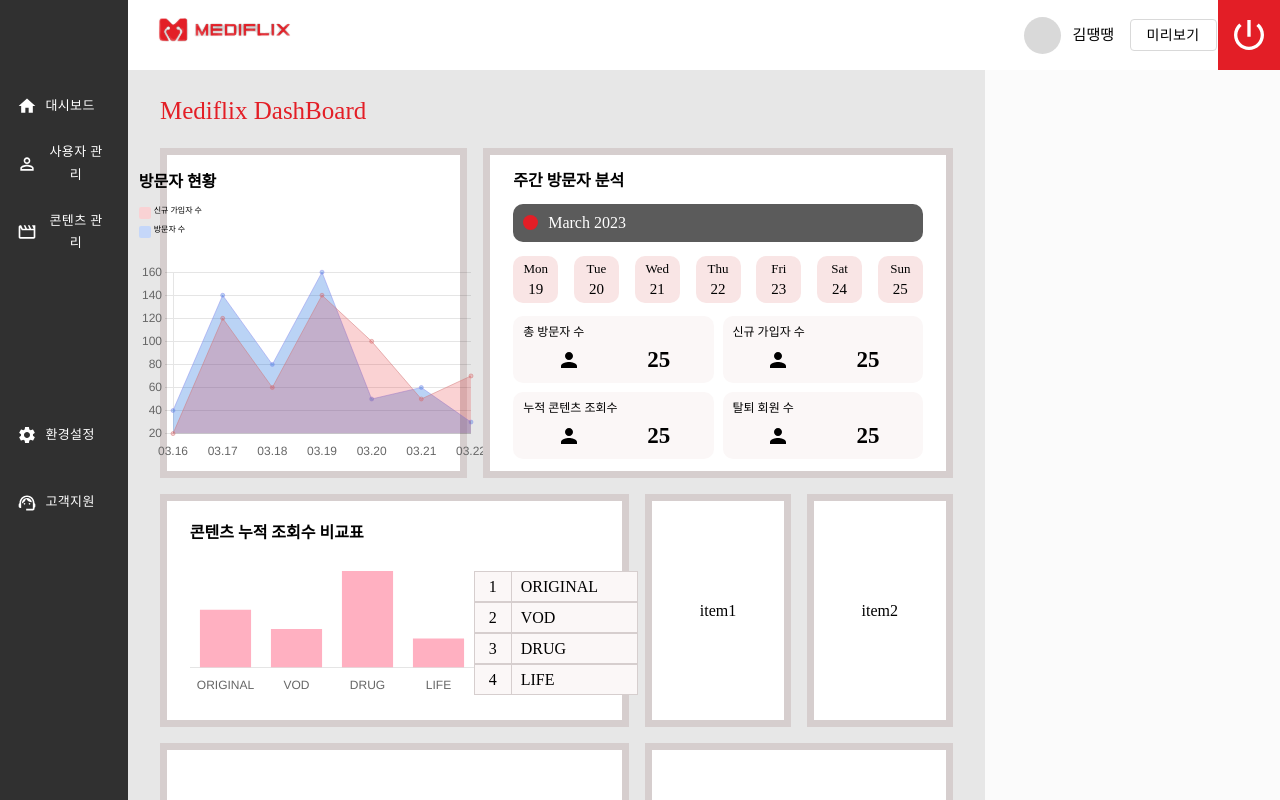
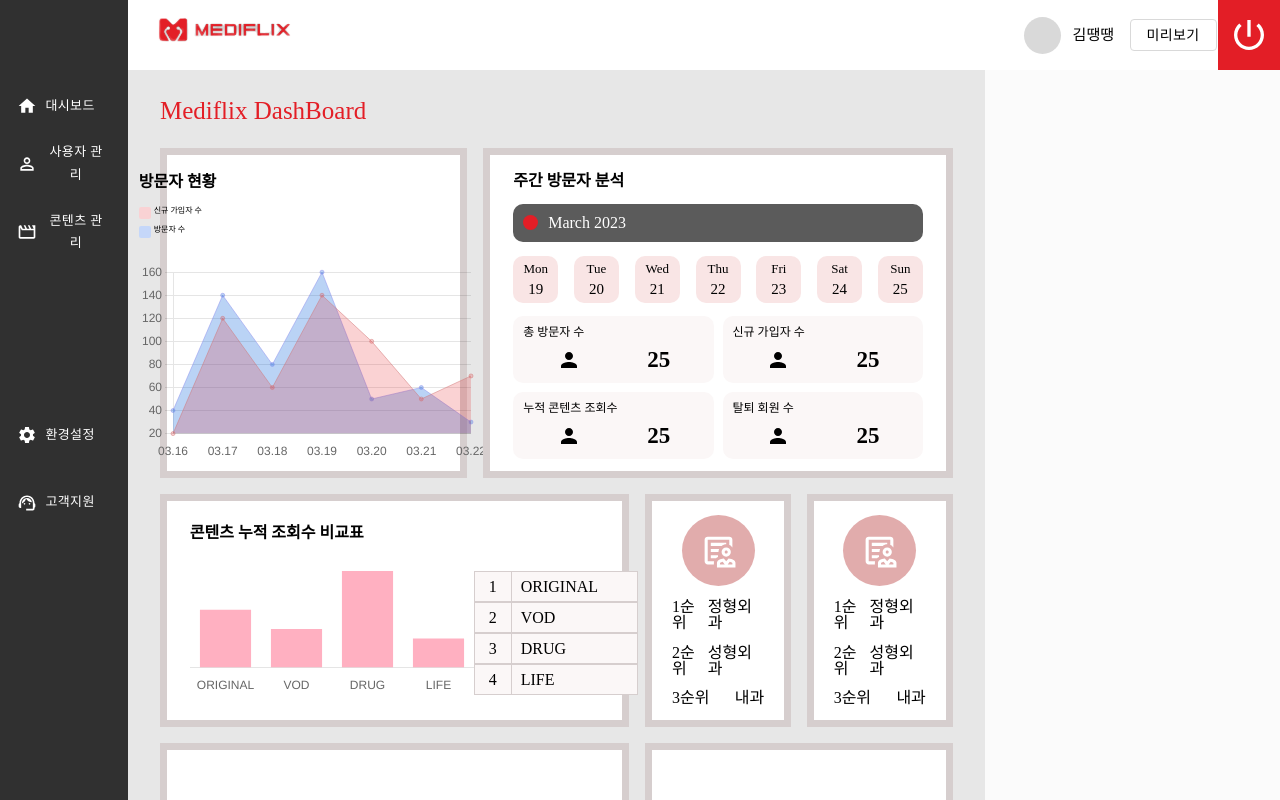
Before and after one commit to MEDIFLIX/ST_FE, a React (Create React App) app in the folder st_fe/: page /main in a window 1280 px wide. Shown: the top 800 px of the page. Built offline with nearby package versions, Linux system fonts and the light colour scheme; a web font is replaced by a local one.

Commit message:
feat : ListItem추가

```diff
--- a/st_fe/src/pages/MainPage/MainPage.tsx
+++ b/st_fe/src/pages/MainPage/MainPage.tsx
@@ -4,6 +4,7 @@ import NavBar from '../../components/Navbar';
 import SideBar from '../../components/SideBar';
 import Analysis from './components/Analysis';
 import BarChart from './components/BarChart';
+import ListItems from './components/ListItems';
 
 const MainContainer = styled.div`
   width: 100vw;
@@ -117,8 +118,12 @@ const MainPage = () => {
             <ContentBox className={'grid-graph'}>
               <BarChart />
             </ContentBox>
-            <ContentBox className={'grid-item1'}>item1</ContentBox>
-            <ContentBox className={'grid-item2'}>item2</ContentBox>
+            <ContentBox className={'grid-item1'}>
+              <ListItems />
+            </ContentBox>
+            <ContentBox className={'grid-item2'}>
+              <ListItems />
+            </ContentBox>
             <ContentBox className={'grid-content'}>content</ContentBox>
             <ContentBox className={'grid-diagram'}>diagram</ContentBox>
           </ContentGridBox>
--- /dev/null
+++ b/st_fe/src/pages/MainPage/components/ListItems.tsx
@@ -0,0 +1,50 @@
+import styled from 'styled-components';
+
+const ListContainer = styled.div`
+  display: flex;
+  flex-direction: column;
+  justify-content: space-evenly;
+  align-items: center;
+  width: 70%;
+  height: 100%;
+  .imgBox {
+    background-color: #e1acac;
+    width: 73px;
+    height: 71px;
+    border-radius: 50%;
+    display: flex;
+    justify-content: center;
+    align-items: center;
+  }
+
+  .labelBox {
+    display: flex;
+    width: 100%;
+    justify-content: space-between;
+  }
+`;
+
+const ClinicIcon = styled.img`
+  width: 37px;
+  height: 37px;
+`;
+
+const ListItems = () => {
+  const datas = ['정형외과', '성형외과', '내과'];
+
+  return (
+    <ListContainer>
+      <div className="imgBox">
+        <ClinicIcon src="/img/clinical_notes.svg" alt="Clinic" />
+      </div>
+      {datas.map((val, idx) => (
+        <div className="labelBox">
+          <div>{`${idx + 1}순위`}</div>
+          <div>{val}</div>
+        </div>
+      ))}
+    </ListContainer>
+  );
+};
+
+export default ListItems;
```
Also changed, not shown: st_fe/public/img/clinical_notes.svg (added).
